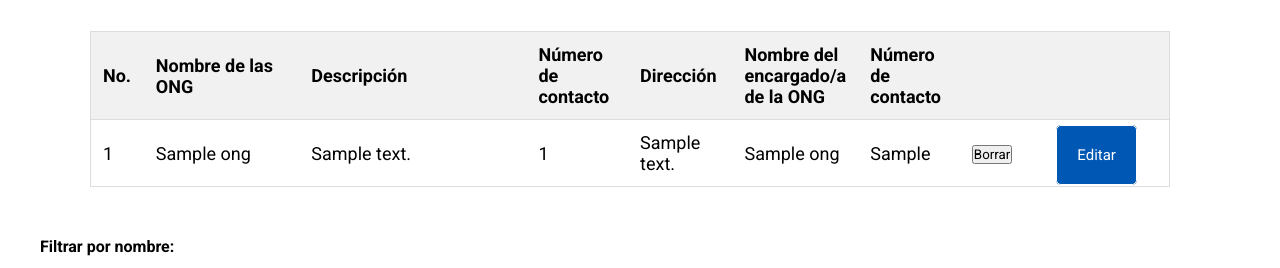
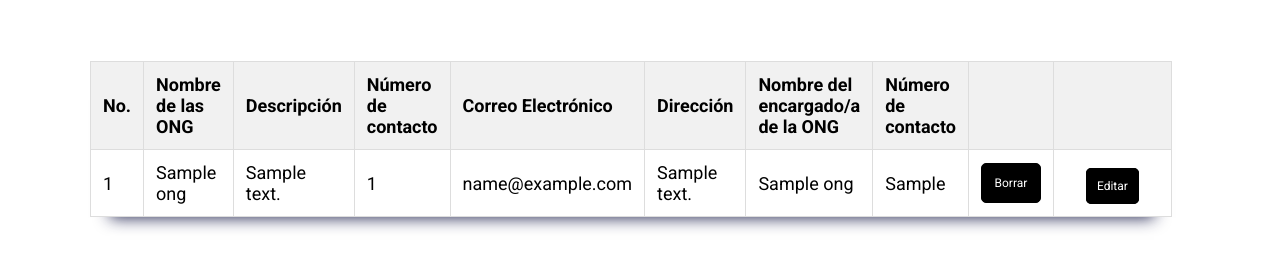
Before and after one commit to elizabetrgz/ong_virtual, a Flask app: template web/templates/admin/list_ong.html in a window 1280 px wide. Shown: the part 235-503 px from the top of the page. Run offline with Flask 2, Linux system fonts and the light colour scheme; the template is opened without the code that fills it: most values are stand-ins (such as "Sample title", 1, 10 or a date in 2020); some libraries are stand-ins or nearby versions.

Commit message:
add styles to the section admin

```diff
--- a/app2.py
+++ b/app2.py
@@ -53,6 +53,7 @@ def new_ong():
         'name': '',
         'description': '',
         'contact_number': '',
+        'email':'',
         'address': '',
         'manager_name': '',
         'manager_contact': ''
@@ -68,6 +69,7 @@ def create_ong():
         request.form.get('name'),
         request.form.get('description'),
         request.form.get('contact_number'),
+        request.form.get('email'),
         request.form.get('address'),
         request.form.get('manager_name'),
         request.form.get('manager_contact'))
@@ -90,6 +92,7 @@ def ongs_update(id):
         request.form.get('name'),
         request.form.get('description'),
         request.form.get('contact_number'),
+        request.form.get('email'),
         request.form.get('address'),
         request.form.get('manager_name'),
         request.form.get('manager_contact'))
@@ -145,6 +148,7 @@ def create_ong_form():
         request.form.get('name'),
         request.form.get('description'),
         request.form.get('contact_number'),
+        request.form.get('email'),
         request.form.get('address'),
         request.form.get('manager_name'),
         request.form.get('manager_contact'))
--- a/web/templates/admin/layout.html
+++ b/web/templates/admin/layout.html
@@ -18,8 +18,11 @@
             justify-content: space-between;
             height: 100px;
             width: 100%;
-            border: 1px solid gray;
-            padding: 40px;
+            padding: 50px;
+            margin-bottom: 30px;
+            -webkit-box-shadow: 1px 20px 15px -19px rgba(13, 16, 64, 0.88);
+            -moz-box-shadow: 1px 20px 15px -19px rgba(13, 16, 64, 0.88);
+            box-shadow: 1px 20px 15px -19px rgba(13, 16, 64, 0.88);
         }
 
         main {
@@ -27,7 +30,6 @@
         }
 
         a {
-            border: 1px solid;
             margin: 20px;
             padding: 20px;
             background-color: #0057b4;
@@ -35,6 +37,29 @@
             text-decoration: none;
             color: white;
             font-size: 15px;
+            width: 120px;
+            height: 70px;
+            text-align: center;
+            -webkit-box-shadow: 11px 10px 15px -6px rgba(14, 43, 173, 0.67);
+            -moz-box-shadow: 11px 10px 15px -6px rgba(14, 43, 173, 0.67);
+            box-shadow: 11px 10px 15px -6px rgba(14, 43, 173, 0.67);
+        }
+
+        .bt button {
+            border: 1px solid #0057b4;
+            margin: 20px;
+            padding: 20px;
+            background-color: #0057b4;
+            border-radius: 5px;
+            text-decoration: none;
+            color: white;
+            font-size: 15px;
+            width: 120px;
+            height: 70px;
+            text-align: center;
+            -webkit-box-shadow: 11px 10px 15px -6px rgba(14, 43, 173, 0.67);
+            -moz-box-shadow: 11px 10px 15px -6px rgba(14, 43, 173, 0.67);
+            box-shadow: 11px 10px 15px -6px rgba(14, 43, 173, 0.67);
         }
 
         .out {
@@ -62,10 +87,10 @@
             <a href="/admin/ongs">Ver todas las ONG</a>
             <a href="/admin/ongs/new">Añadir ONG</a>
             <a href="/admin/categories/new">Añadir Categoría</a>
-            <form action="/auth/logout" method="post"><button class="out">Salir</button> </form>
+            <form class="bt" action="/auth/logout" method="post"><button class="out">Salir</button> </form>
             <div style="margin-left: 200px; display: flex; align-items: center;">
-            <img src="/static/img/usuario.png" style="width: 48px; margin-right:10px;"></img>
-            <p class="wel" style="font-size: 20px;">
+                <img src="/static/img/usuario.png" style="width: 48px; margin-right:10px;"></img>
+                <p class="wel" style="font-size: 20px;">
                     Bienvenido/a: {{ name }}</p>
 
             </div>
--- a/web/templates/admin/list_ong.html
+++ b/web/templates/admin/list_ong.html
@@ -9,19 +9,52 @@
   <label class="label-filter" for="filter"><b>Filtrar por nombre:</b></label>
   <input type="text" id="myInput" class="myInput" onkeyup="myFunction()" placeholder="Search for names.." name="filter">
 </div>
+<style>
+  th {
+    border-left: 1px solid #ddd;
+    border-bottom: 1px solid #ddd;
+  }
 
+  td {
+    border-left: 1px solid #ddd;
+    border-bottom: 1px solid #ddd;
+  }
+
+  .tb-btn {
+    background-color: black;
+    color: white;
+    font-size: 12px;
+    border: 1px solid black;
+    width: 60px;
+    height: 40px;
+    padding: 10px;
+    border-radius: 5px;
+    -webkit-box-shadow: 28px 40px 79px -33px rgba(0, 0, 0, 0.91);
+    -moz-box-shadow: 28px 40px 79px -33px rgba(0, 0, 0, 0.91);
+    box-shadow: 28px 40px 79px -33px rgba(0, 0, 0, 0.91);
+
+  }
+
+  table {
+    -webkit-box-shadow: 1px 20px 15px -19px rgba(13, 16, 64, 0.88);
+    -moz-box-shadow: 1px 20px 15px -19px rgba(13, 16, 64, 0.88);
+    box-shadow: 1px 20px 15px -19px rgba(13, 16, 64, 0.88);
+
+  }
+</style>
 
 <table id="myTable" class="myTable">
   <tr class="header">
-      <th style="width:5%;" >No.</th>
-      <th style="width:20%;">Nombre de las ONG</th>
-      <th style="width:30%;">Descripción</th>
-      <th style="width:10%;"> Número de contacto</th>
-      <th style="width:10%;"> Dirección</th>
-      <th style="width: 10%;">Nombre del encargado/a de la ONG</th>
-      <th style="width: 10%;"> Número de contacto</th>
-      <th style="width:5%;"></th>
-      <th style="width:5%;"></th>
+    <th>No.</th>
+    <th>Nombre de las ONG</th>
+    <th>Descripción</th>
+    <th> Número de contacto</th>
+    <th> Correo Electrónico</th>
+    <th> Dirección</th>
+    <th>Nombre del encargado/a de la ONG</th>
+    <th> Número de contacto</th>
+    <th></th>
+    <th></th>
   </tr>
 
   {% for d in ongs %}
@@ -30,11 +63,12 @@
     <td>{{d['name']}}</td>
     <td>{{d['description']}}</td>
     <td>{{d['contact_number']}}</td>
+    <td>{{d['email']}}</td>
     <td>{{d['address']}}</td>
     <td>{{d['manager_name']}}</td>
     <td>{{d['manager_contact']}}</td>
-      <td><button onclick="deleteOng('{{d['id']}}', '{{d['name']}}')">Borrar</button></td>
-      <td><a href="/admin/ongs/edit/{{d['id']}}">Editar</a></td>
+    <td><button onclick="deleteOng('{{d['id']}}', '{{d['name']}}')" class="tb-btn">Borrar</button></td>
+    <td><a class="tb-btn" href="/admin/ongs/edit/{{d['id']}}">Editar</a></td>
 
   </tr>
   {% endfor %}
@@ -44,14 +78,15 @@
 
 <div>
   <label class="label-filter" for="filter"><b>Filtrar por nombre:</b></label>
-  <input type="text" id="myInput2" class="myInput"  onkeyup="myFunction_new()" placeholder="Search for names.." name="filter">
+  <input type="text" id="myInput2" class="myInput" onkeyup="myFunction_new()" placeholder="Search for names.."
+    name="filter">
 </div>
 
 
 
 <table class="myTable" id="myTable2">
   <tr class="header">
-      <th style="width:5%;" >No.</th>
+    <th style="width:5%;">No.</th>
     <th style="width:40%;">Categoría</th>
     <th style="width:20%;"></th>
 
@@ -60,7 +95,7 @@
   <tr>
     <td>{{d['id']}}</td>
     <td>{{d['category_name']}}</td>
-      <td><button onclick="deleteCategories('{{d['id']}}', '{{d['category_name']}}')">Borrar</button></td>
+    <td><button onclick="deleteCategories('{{d['id']}}', '{{d['category_name']}}')" class="tb-btn">Borrar</button></td>
 
 
   </tr>
```
Also changed, not shown: web/services/db.py (+4 -3 lines). Lines whose indentation alone changed are shown as unchanged.
